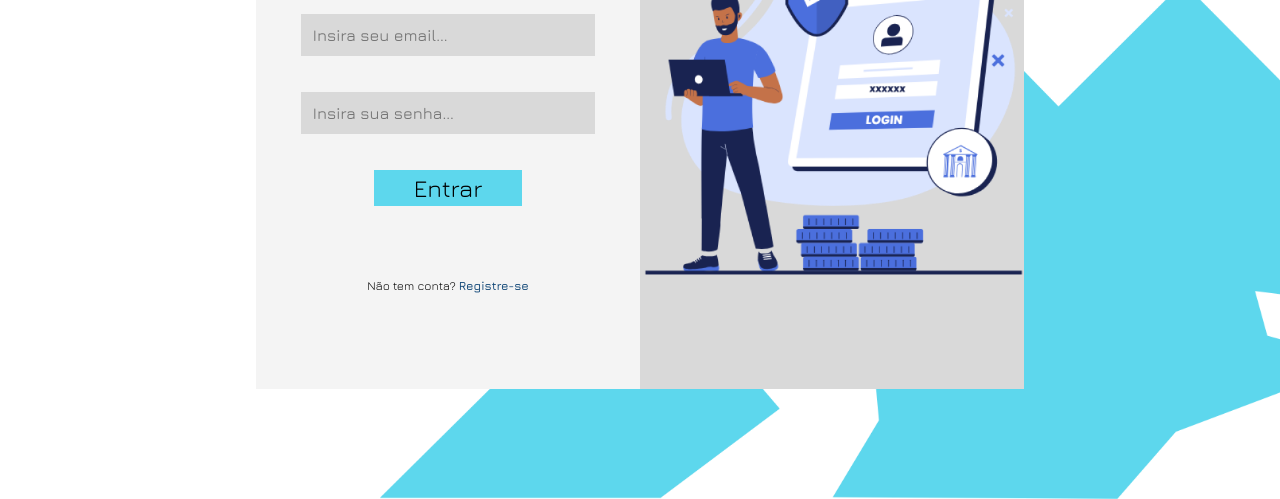
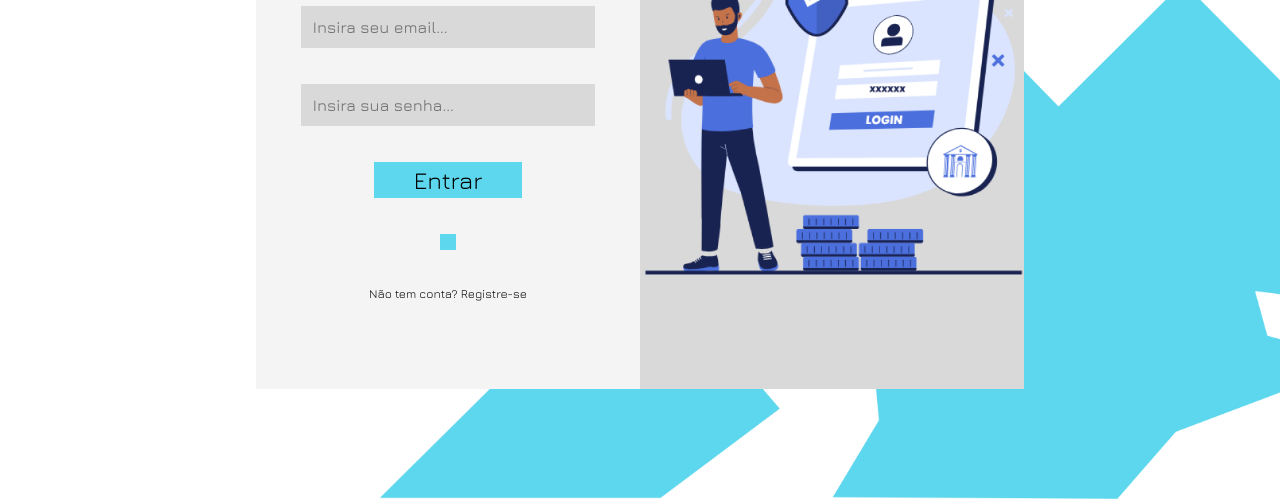
Before and after one commit to gusz12/Controlbeef, a plain HTML site: page ControlBeef-main/Site/codigoSite/public/login.html in a window 1280 px wide. Shown: the part 301-800 px from the top of the page. Drawn offline with nearby package versions, Linux system fonts and the light colour scheme; a web font is replaced by a local one.

Commit message:
arrumando btn dash e add documentacao

```diff
--- a/ControlBeef-main/Site/codigoSite/public/styles/registro.css
+++ b/ControlBeef-main/Site/codigoSite/public/styles/registro.css
@@ -95,8 +95,8 @@ body {
 
 .formulario a {
     text-decoration: none;
-    font-weight: 600;
-    color: #114777;
+    font-weight: 400;
+    color: #000000;
 }
 
 
@@ -106,7 +106,9 @@ body {
 }
 
 #div_buttonDash {
+    padding:10px;
     background-color: #5DD7ED;
+    text-decoration: none;
     color: black;
 }
 
```
Also changed, not shown: 1 other file.
